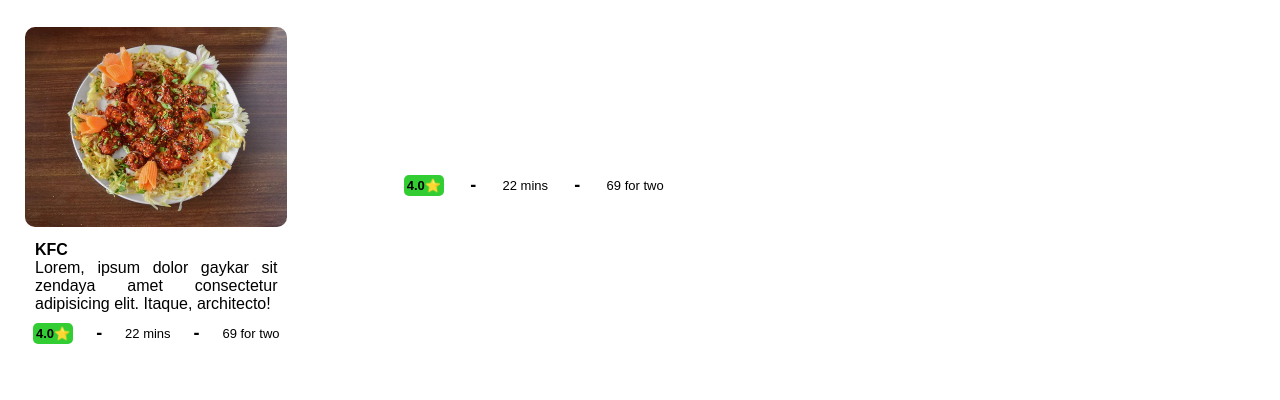
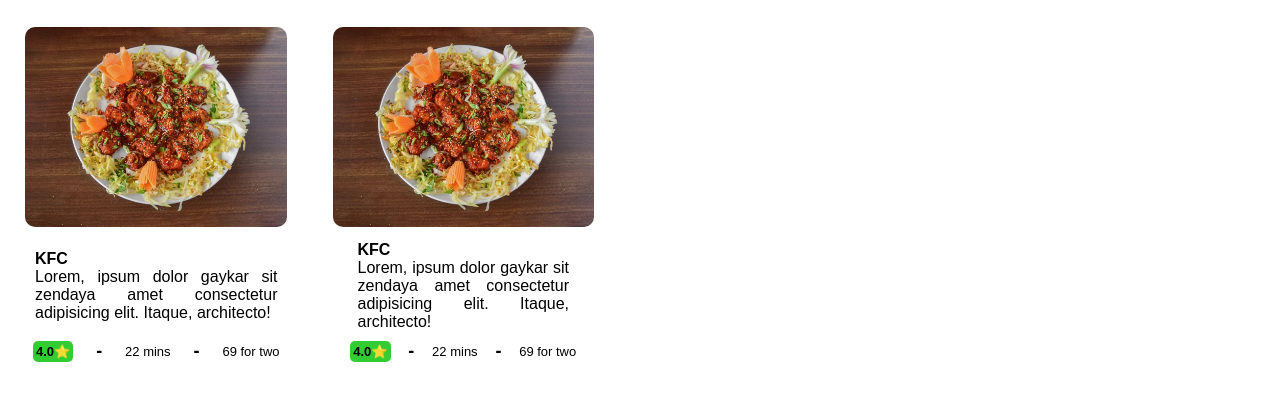
Before and after one commit to DhanasekaranRanijth/hari, a website built with Vite: page index.html in a window 1280 px wide. Shown: the part 396-796 px from the top of the page. Built offline with nearby package versions, Linux system fonts and the light colour scheme.

Commit message:
Update index.html

```diff
--- a/index.html
+++ b/index.html
@@ -92,7 +92,24 @@
           <div class="grid_item_footer_3">69 for two</div>
         </div>
       </div>
-       <div class="grid_item_footer">
+       <div class="grid_body">
+      <div class="grid_item">
+        <div>
+          <img src="./s1.jpg" height="200px">
+        </div>
+
+        <div>
+          <div class="grid_item_desc">
+            <div class="grid_item_desc_head">
+              KFC
+            </div>
+            <div class="grid_item_desc_body">
+              Lorem, ipsum dolor gaykar sit zendaya amet consectetur adipisicing elit. Itaque, architecto!
+            </div>
+          </div>
+        </div>
+
+        <div class="grid_item_footer">
           <div class="grid_item_footer_1">
             <div class="grid_item_footer_1_rating">
               4.0⭐
@@ -110,6 +127,8 @@
 
 
 
+
+
     </div>
   </div>
 
```
